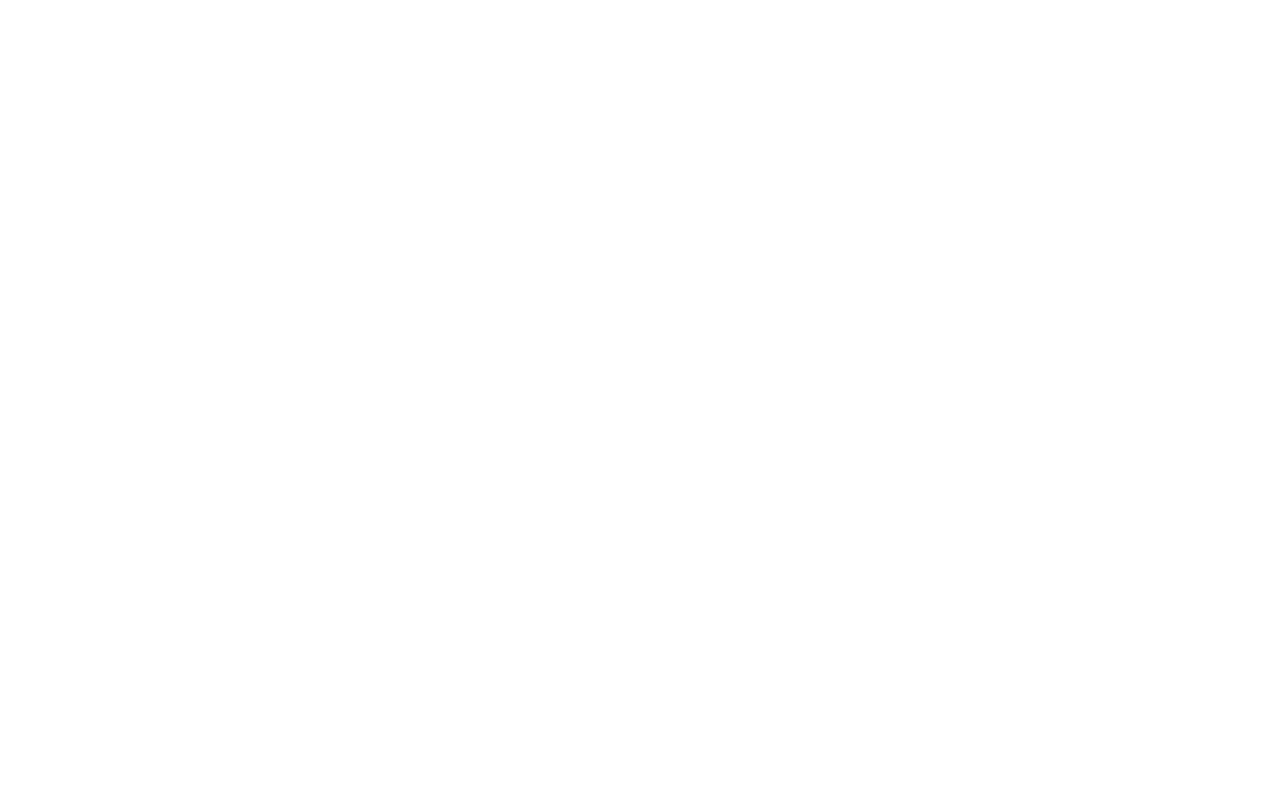
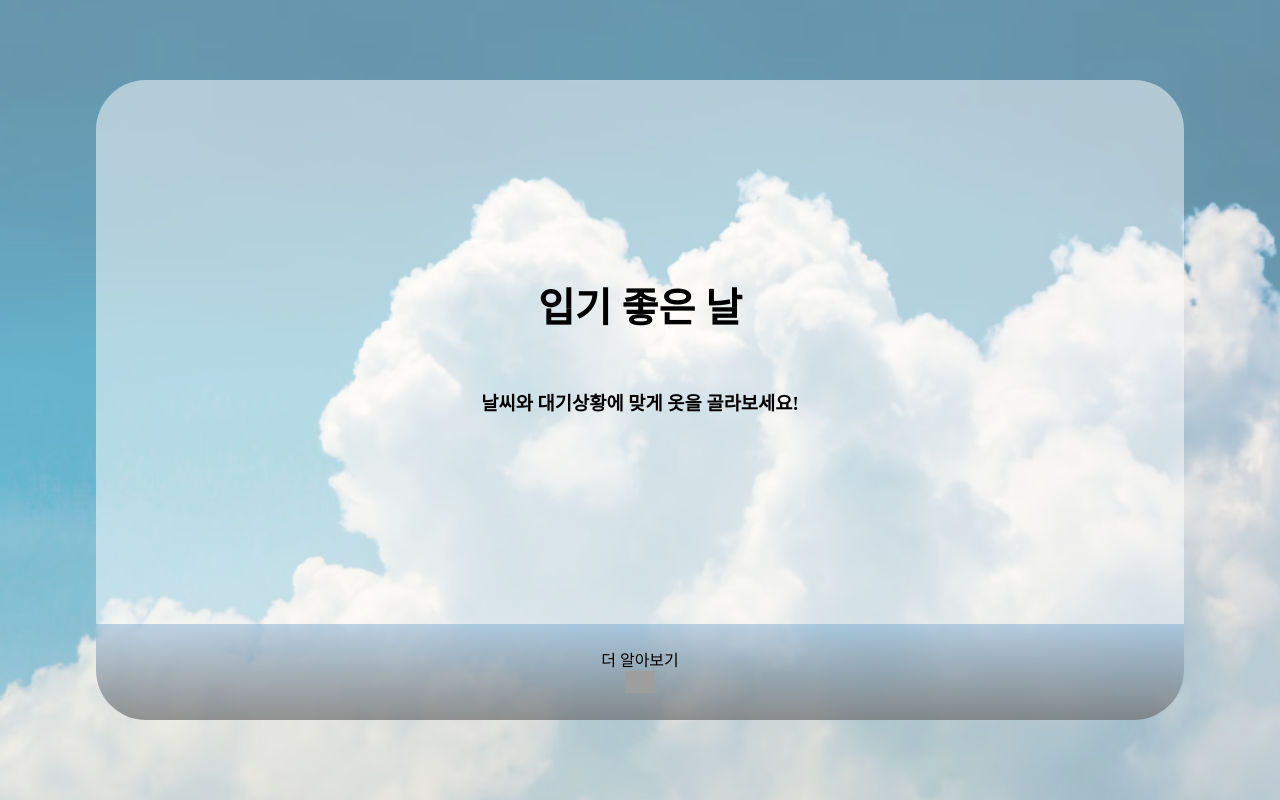
Before and after one commit to PBEM22/jenkins_article1, a Vue app in the folder article1_fe/article1-fe/: page / in a window 1280 px wide. Built offline with nearby package versions, Linux system fonts and the light colour scheme; grey boxes are pictures that could not be loaded.

Commit message:
feat: #59 메인페이지 작성, 라우터 변형 및 추가

```diff
--- a/article1_fe/article1-fe/package.json
+++ b/article1_fe/article1-fe/package.json
@@ -9,7 +9,8 @@
     "preview": "vite preview"
   },
   "dependencies": {
-    "vue": "^3.5.12"
+    "vue": "^3.5.12",
+    "vue-router": "^4.0.13"
   },
   "devDependencies": {
     "@vitejs/plugin-vue": "^5.1.4",
--- a/article1_fe/article1-fe/src/App.vue
+++ b/article1_fe/article1-fe/src/App.vue
@@ -1,11 +1,17 @@
 <script setup>
-
+import MainView from "@/views/main/MainView.vue";
 </script>
 
 <template>
 
+  <div class="main">
+    <RouterView />
+  </div>
 </template>
 
-<style scoped>
-
+<style>
+  body{
+    margin: 0;
+    padding: 0;
+  }
 </style>
--- a/article1_fe/article1-fe/src/main.js
+++ b/article1_fe/article1-fe/src/main.js
@@ -1,4 +1,5 @@
 import { createApp } from 'vue'
 import App from './App.vue'
+import router from "@/router/index.js";
 
-createApp(App).mount('#app')
+createApp(App).use(router).mount('#app')
--- a/article1_fe/article1-fe/src/router/index.js
+++ b/article1_fe/article1-fe/src/router/index.js
@@ -1 +1,25 @@
-파일 구조 업로드용
+import mainRouter from "@/router/mainRouter.js";
+import {createRouter, createWebHistory} from "vue-router";
+
+const routes = [
+
+    // 메인 라우터
+    ...mainRouter,
+]
+
+const router = createRouter({
+    history: createWebHistory(),
+    routes,
+    // 라우팅 시 화면 최 상단으로 이동됨.
+    scrollBehavior(to, from, savedPosition) {
+        // savedPosition이 있는 경우(예: 뒤로 가기), 해당 위치로 이동
+        if (savedPosition) {
+            return savedPosition;
+        } else {
+            // 새로운 페이지 이동 시 맨 위로 스크롤
+            return { top: 0 };
+        }
+    }
+});
+
+export default router;
--- /dev/null
+++ b/article1_fe/article1-fe/src/router/mainRouter.js
@@ -0,0 +1,8 @@
+import MainView from "@/views/main/MainView.vue";
+
+export default [
+    {
+        path: '/',
+        component: MainView     // 메인화면 페이지
+    },
+];
--- /dev/null
+++ b/article1_fe/article1-fe/src/views/main/MainView.vue
@@ -0,0 +1,66 @@
+<script setup>
+
+</script>
+
+<template>
+  <div class="main">
+
+    <div class="main-content">
+
+      <div class="main-title">
+        <h1>입기 좋은 날</h1>
+      </div>
+
+      <div class="main-sub_title">
+        <h3>날씨와 대기상황에 맞게 옷을 골라보세요!</h3>
+      </div>
+
+      <div class="main-move_bar">
+        <span class="more-content">더 알아보기</span>
+        <div class="under">
+          <img src="https://img.icons8.com/?size=100&id=26195&format=png&color=000000" width="30px">
+        </div>
+      </div>
+    </div>
+  </div>
+</template>
+
+<style scoped>
+  .main{
+    display: flex;
+    flex-direction: column;
+    justify-content: center;
+    align-items: center;
+    width: 100%;
+    height: 100vh;
+    background-image: url('@/assets/images/back-main.png');
+    background-position: center center;
+    text-align: center;
+  }
+  h1{
+    margin-top: 0;
+    font-weight: bold;
+    font-size: 2.5em;
+    margin-bottom: 5%;
+  }
+  .main-sub_title{
+    margin-bottom: 10%;
+  }
+  .main-content{
+    background-color: rgb(255, 255, 255, 0.5);
+    width: 85%;
+    height: 80%;
+    border-radius: 50px;
+    position: relative;
+    align-content: center;
+  }
+  .main-move_bar{
+    width: 100%;
+    height: 15%;
+    position: absolute;
+    bottom: 0;
+    background: linear-gradient(rgba(100, 156, 203, 0.4), rgba(0, 0, 0, 0.4));
+    border-radius: 0 0 50px 50px;
+    align-content: center;
+  }
+</style>
```
Also changed, not shown: article1_fe/article1-fe/src/assets/images/back-main.png (added), 1 other file (tests, documents, lock files or other folders).
